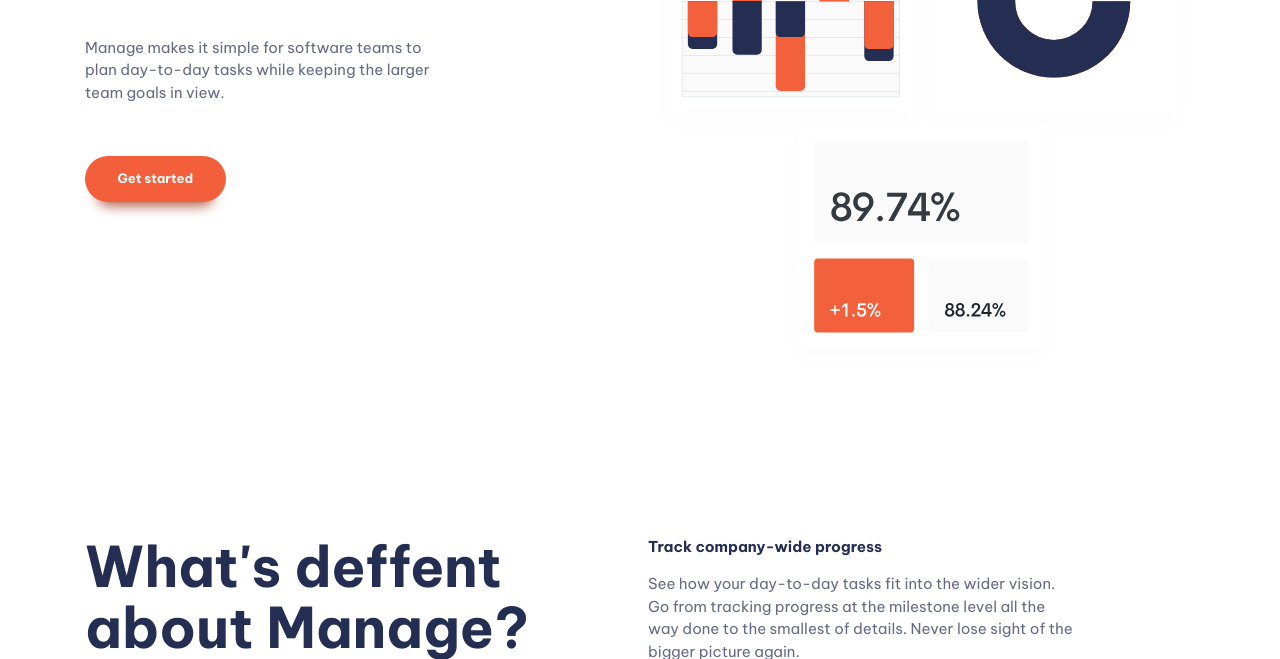
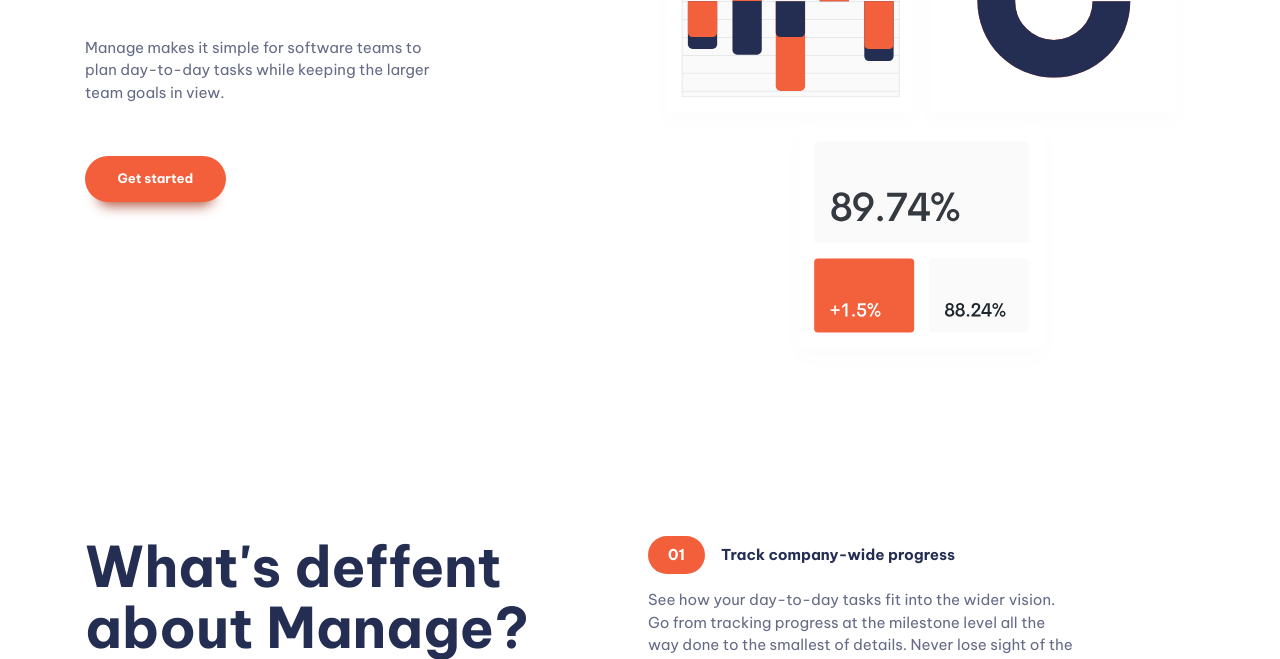
Before and after one commit to MuzaffarJuraev/manage, a website built with Vite: page index.html in a window 1280 px wide. Shown: the part 293-952 px from the top of the page. Built offline with nearby package versions, Linux system fonts and the light colour scheme.

```diff
--- a/style.css
+++ b/style.css
@@ -372,6 +372,32 @@
   opacity: 0.1;
 }
 
+/* numbered items */
+
+.numbered-items {
+  counter-reset: count;
+}
+.numbered-items li {
+  counter-increment: count;
+}
+.numbered-items div {
+  display: grid;
+  align-items: center;
+  column-gap: var(--size-400);
+  grid-template-columns: min-content 1fr;
+}
+.numbered-items p {
+  grid-column: 1/-1;
+}
+.numbered-items div::before {
+  content: "0" counter(count);
+  background-color: var(--clr-accent-400);
+  color: var(--clr-neutral-100);
+  font-weight: var(--fw-bold);
+  padding: var(--size-200) var(--size-500);
+  border-radius: 100vw;
+}
+
 /* Utility classes */
 
 .visually-hidden {
```
